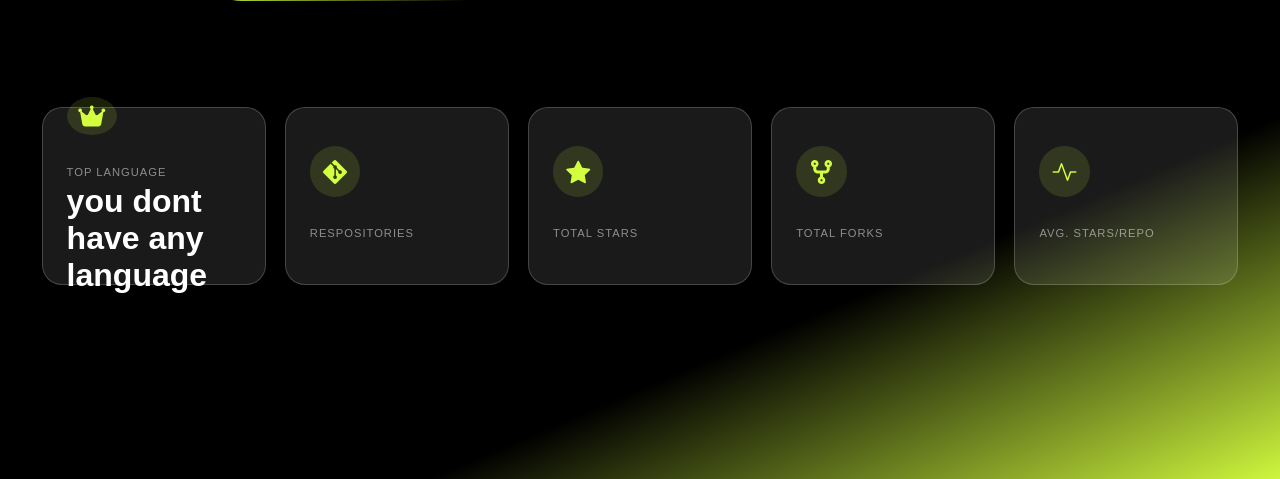
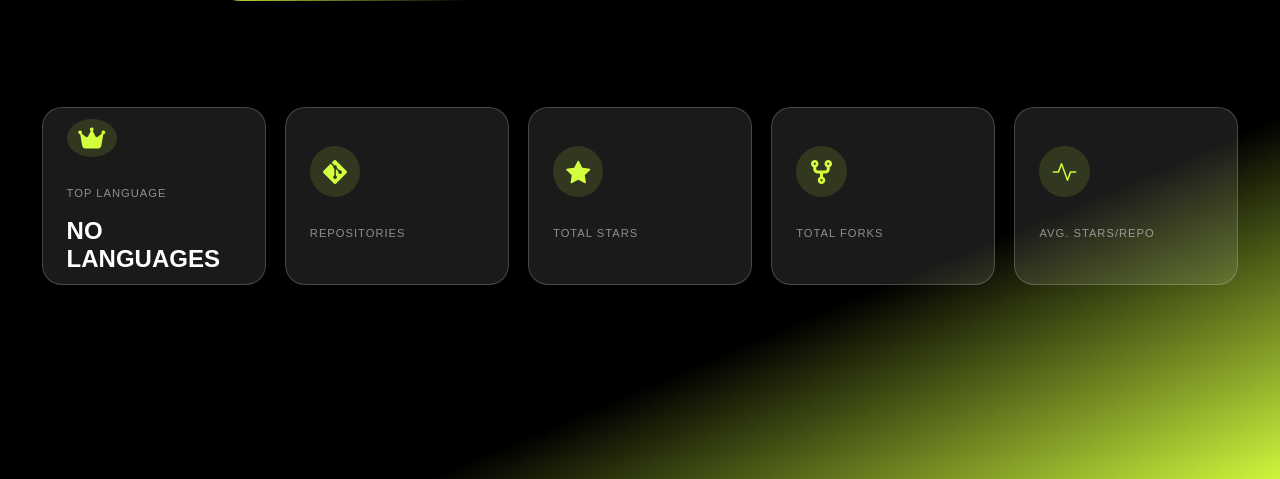
Before and after one commit to Jo-Osama38/GitHub-Analyser, a Flask app: template templates/analyze.html in a window 1280 px wide. Shown: the part 321-800 px from the top of the page. Run offline with Flask 3, Linux system fonts and the light colour scheme; the template is opened without the code that fills it, so the values that code supplies are empty.

Commit message:
I developed a method to retrieve the most frequently used language in a user's Github account but this simple develpment took me this long because i encorutered so magy problems evey time I solved one another appeared

```diff
--- a/app.py
+++ b/app.py
@@ -1,14 +1,19 @@
 from flask import Flask ,render_template ,request
 import requests
 from collections import Counter
-from analyzer import total_score ,calc_time ,first_project ,Latest_project,created_since
+from analyzer import total_score ,calc_time ,first_project ,Latest_project,created_since ,top_lang
+from dotenv import load_dotenv
 
 # from ai_analyzer import ai_analyzer
-
+import os
 
 app = Flask(__name__)
 
-
+load_dotenv()
+TOKEN = os.getenv("token")
+headers = {
+    "Authorization": f"Bearer {TOKEN}"
+}
 
 @app.route("/" )
 @app.route("/home")
@@ -32,8 +37,6 @@ def analyzer():
     following = None
     name_repo = None
     names_repos = []
-    most_lang_list = []
-    most_lang = None
     total_stars = 0
     score = None
     aiAnalyzer =None
@@ -45,7 +48,10 @@ def analyzer():
     name_Last_project = None
     create_at = None
     number = 0
-
+    top_language= None
+    languages_counter = Counter()
+    language_bytes = {}
+    language_data= None
 
     if request.method == "POST":
         username = request.form.get("username")
@@ -69,13 +75,11 @@ def analyzer():
             for i in range(min(5,len(data_repos))):
                 name_repo = data_repos[i]["name"]
                 description = data_repos[i]['description']
-                Top_language= data_repos[i]['language']
                 forks = data_repos[i]['forks']
                 stars = data_repos[i]["stargazers_count"]
                 last_update = data_repos[i]["updated_at"]
                 names_repos.append({ "name" :f"{i+1}. {name_repo}",
-                                    "description":f"Description : {description}"
-                                    ,"Top_language":f"Top_language:{Top_language}",
+                                    "description":f"Description : {description}",
                                     "forks":f"Forks : {forks}",
                                     "stars":f"Stars : {stars}",
                                     "lastupdate":f"Last Update : {calc_time(last_update)}"
@@ -85,16 +89,24 @@ def analyzer():
                 description = data_repos[num]["description"]
                 if description:
                     num_repos_description += 1
-                Top_language_all= data_repos[num]['language']
                 fork = data_repos[num]["forks_count"]
                 total_forks  += fork
-                most_lang_list.append(Top_language_all)
                 total_stars += data_repos[num]["stargazers_count"]
+                language_url = data_repos[num]["languages_url"]
+                language_data = requests.get(language_url,headers=headers).json()
+                if "message" in language_data:
+                    print(language_data["message"])
+                    continue
+                for lang, bytes_count in language_data.items():
+                    if lang not in language_bytes:
+                        language_bytes[lang] = 0
+
+                    language_bytes[lang] += int(bytes_count)
 
                 num += 1
-            if len(data_repos) > 0 :
-                most_lang = Counter(most_lang_list).most_common()[0][0]
 
+
+            top_language = top_lang(language_bytes)
 
             score = total_score(repos,followers,total_stars)
             if repos:
@@ -115,7 +127,7 @@ def analyzer():
             "repos": repos,
             "followers": followers,
             "total_stars": stars,
-            "top_language": most_lang,
+            "top_language": top_language,
             "score": score,
             "total_forks": total_forks,
             "documentation_score" : documentation_score
@@ -130,9 +142,9 @@ def analyzer():
 
     return render_template('analyze.html', real_name= real_name,name = name ,repos = repos , url_img = url_img
                            ,message = message , bio = bio , followers =followers ,following=following
-                           ,names_repos = names_repos ,most_lang = most_lang,total_stars = total_stars,score = score,
+                           ,names_repos = names_repos ,total_stars = total_stars,score = score,
                            aiAnalyzer = aiAnalyzer,total_forks = total_forks ,lastproject = name_Last_project,firstproject= name_first_project,
-                           years_created_github =years_created_github,avg=avg)
+                           years_created_github =years_created_github,avg=avg , top_language = top_language,language_bytes=language_bytes)
 
 
 
--- a/static/analyses.css
+++ b/static/analyses.css
@@ -173,3 +173,7 @@ img{
 .card_basic:hover{
     border-color: #d4ff3f;
 }
+#nolang{
+    margin-top: 0.5em;
+    font-size: 1.5em;
+}
--- a/templates/analyze.html
+++ b/templates/analyze.html
@@ -42,23 +42,23 @@
         </section>
 
         <div class="cards_basic_info">
-                {% if most_lang %}
+                {% if top_language %}
                     <div class="card_basic">
                         <i class="fa-solid fa-crown"></i>
                         <p>TOP LANGUAGE</p>
-                        <h1>{{most_lang}}</h1>
+                        <h1>{{top_language}}</h1>
                     </div>
                 {%else%}
                     <div class="card_basic">
                         <i class="fa-solid fa-crown"></i>
                         <p>TOP LANGUAGE</p>
-                        <h1>you dont have any language</h1>
+                        <h1 id="nolang">NO LANGUAGES</h1>
                     </div>
                 {%endif%}
 
                 <div class="card_basic">
                     <i class="bi bi-git"></i>
-                    <p>RESPOSITORIES</p>
+                    <p>REPOSITORIES</p>
                     <h1>{{repos}}</h1>
                 </div>
                 <div class="card_basic">
```
Also changed, not shown: analyzer.py (+8 -0 lines), my_API.py (line endings or trailing spaces), 1 other file.
